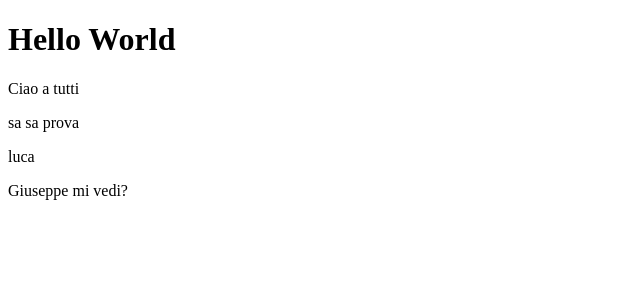
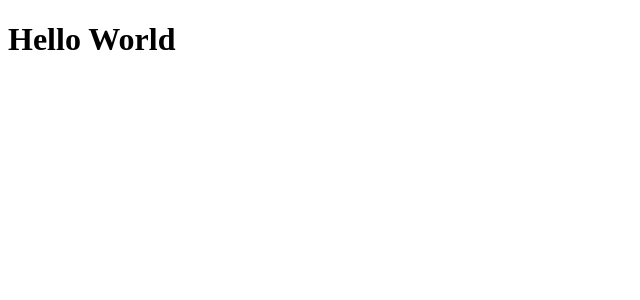
Before and after one commit to FabrizioPignatelli02/Build-W3, an Angular app: page / in a window 1280 px wide. Shown: the top 300 px of the page, without its empty margins (0-640 px from the left). Built offline with nearby package versions, Linux system fonts and the light colour scheme.

Commit message:
start now

```diff
--- a/src/app/app.component.html
+++ b/src/app/app.component.html
@@ -1,5 +1 @@
 <h1>Hello World</h1>
-<p>Ciao a tutti</p>
-<p>sa sa prova</p>
-<p>luca</p>
-<p>Giuseppe mi vedi?</p>
```
